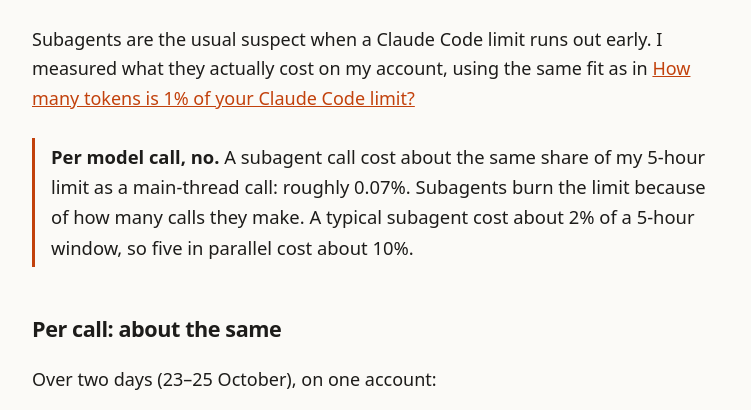
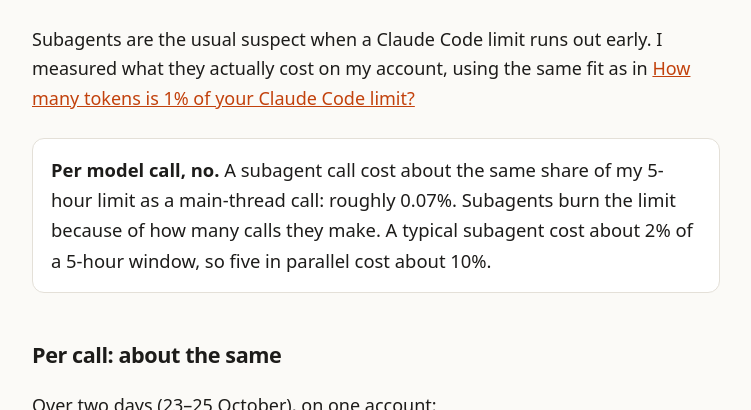
Before and after one commit to SamStull9007/limitcast-site, a plain HTML site: page blog/subagents/index.html in a window 1280 px wide. Shown: the part 332-742 px from the top of the page, without its empty margins (264-1015 px from the left). Drawn offline with Linux system fonts and the light colour scheme.

Commit message:
site: correct blog callouts, title leading, and bar contrast
Answer leads use the same quiet card as the rest of the site. Blog index titles use 1.4 line height. In dark mode the token-share bar uses dark text on the bright orange.

```diff
--- a/blog/subagents/index.html
+++ b/blog/subagents/index.html
@@ -114,8 +114,10 @@
 			margin: 0 0 28px;
 		}
 		.answer {
-			border-left: 3px solid var(--accent);
-			padding: 4px 0 4px 16px;
+			padding: 16px 18px;
+			background: var(--card);
+			border: 1px solid var(--line);
+			border-radius: 12px;
 			font-size: 1.15rem;
 			margin: 24px 0;
 		}
```
Also changed, not shown: blog/claude-code-usage-limits/index.html (+4 -2 lines), blog/index.html (+2 -2 lines), blog/limitcast-0-14/index.html (+4 -2 lines), blog/limitcast-0-16/index.html (+4 -2 lines), blog/limitcast-0-17/index.html (+4 -2 lines), blog/limitcast-0-18/index.html (+4 -2 lines), blog/prompt-cache-idle/index.html (+4 -2 lines), blog/tokens-per-percent/index.html (+9 -2 lines), blog/weekly-update-2026-10-30/index.html (+4 -2 lines).
